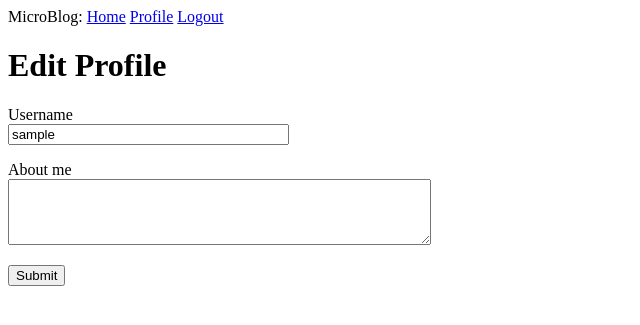
After one commit to IsaMukadam/Microblog, a Flask app: page /edit_profile in a window 1280 px wide. The commit adds this page. Shown: the top 325 px of the page, without its empty margins (0-640 px from the left). Run offline with Flask 3, Linux system fonts and the light colour scheme; the visitor is signed in with stand-in values (Sample User, id 1); data comes from the database, SQL or seed files in the repository; both versions use the stored data as it was after the commit.

Commit message:
feat: add user profile and edit profile pages
- Added route and template for viewing user profile
- Implemented edit profile form with validation
- Updates persist to database and flash success message

```diff
--- a/app/forms.py
+++ b/app/forms.py
@@ -2,6 +2,9 @@ from flask_wtf import FlaskForm
 from wtforms import StringField, PasswordField, BooleanField, SubmitField
 from wtforms.validators import ValidationError, DataRequired, Email, EqualTo
 from wtforms.validators import DataRequired
+from wtforms.validators import Length
+from wtforms import TextAreaField
+
 import sqlalchemy as sa
 
 from app import db
@@ -59,3 +62,18 @@ class RegistrationForm(FlaskForm):
             User.email == email.data))
         if user is not None:
             raise ValidationError('Please use a different email address.')
+
+class EditProfileForm(FlaskForm):
+    """
+    A form to edit the user profile page.
+
+    Attributes:
+        username (StringField): Required field for user's username.
+        about_me (TextAreaField): The about me section for the user.
+
+    Methods:
+        ...
+    """
+    username = StringField('Username', validators=[DataRequired()])
+    about_me = TextAreaField('About me', validators=[Length(min=0, max=140)])
+    submit = SubmitField('Submit')
--- a/app/models.py
+++ b/app/models.py
@@ -7,7 +7,7 @@ from werkzeug.security import generate_password_hash, check_password_hash
 import sqlalchemy as sa
 import sqlalchemy.orm as so
 from flask_login import UserMixin
-
+from hashlib import md5
 
 
 
@@ -27,6 +27,7 @@ class User(UserMixin, db.Model):
         set_password(password): Hashes and stores the provided password.
         check_password(password): Verifies a provided password against the stored hash.
         load_user(id): Returns the user with the id specified.
+        avatar(size): Return the users gravatar icon.
     """
 
     id: so.Mapped[int] = so.mapped_column(primary_key=True)
@@ -51,6 +52,11 @@ class User(UserMixin, db.Model):
         back_populates='author'
     )
 
+    about_me: so.Mapped[Optional[str]] = so.mapped_column(sa.String(140))
+    last_seen: so.Mapped[Optional[datetime]] = so.mapped_column(
+        default=lambda: datetime.now(timezone.utc)
+    )
+
     def __repr__(self):
         return '<User {}>'.format(self.username)
 
@@ -61,6 +67,10 @@ class User(UserMixin, db.Model):
         if self.password_hash is None:
             return False
         return check_password_hash(self.password_hash, password)
+
+    def avatar(self, size):
+        digest = md5(self.email.lower().encode('utf-8')).hexdigest()
+        return f'https://www.gravatar.com/avatar/{digest}?d=identicon&s={size}'
 
     # @login.user_loader
     # def load_user(id):
--- a/app/routes.py
+++ b/app/routes.py
@@ -1,4 +1,5 @@
 from urllib.parse import urlsplit
+from datetime import datetime, timezone
 
 from flask import render_template, flash, redirect, url_for
 from flask import request
@@ -10,12 +11,12 @@ from app import app, db
 from app.forms import RegistrationForm
 from app.forms import LoginForm
 from app.models import User
+from app.forms import EditProfileForm
 
 # @app.route('/') maps the root URL (http://yourdomain.com/) to the function.
 # @app.route('/index') maps the /index URL (http://yourdomain.com/index) to the same function.
 @app.route('/')
 @app.route('/index')
-@login_required
 def index():
     """
     Renders the home page with a sample user and list of blog posts.
@@ -118,3 +119,58 @@ def register():
         flash(f'Congratulations, user {form.username.data} has now been registered!')
         return redirect(url_for('login'))
     return render_template('register.html', title='Register', form=form)
+
+@app.route('/user/<username>')
+@login_required
+def user(username):
+    """
+    Displays the users profile page.
+
+    Args:
+        username (str): The username of the user whose page is being displayed
+
+    Return:
+        Renders the user.html page
+    """
+    user = db.first_or_404(sa.select(User).where(User.username == username))
+    posts = [
+        {'author': user, 'body': 'Test post #1'},
+        {'author': user, 'body': 'Test post #2'}
+    ]
+    return render_template('user.html', user=user, posts=posts)
+
+
+@app.before_request
+def before_request():
+    """
+    Gets the last seen time for a user to display on their profile page.
+    Stores this in the last_seen parameter of the User in the db
+    """
+    if current_user.is_authenticated:
+        current_user.last_seen = datetime.now(timezone.utc)
+        db.session.commit()
+
+@app.route('/edit_profile', methods=['GET', 'POST'])
+@login_required
+def edit_profile():
+    """
+    Allows a logged-in user to view and edit their profile information.
+
+    On GET requests, it pre-populates the form with the current user's profile data.
+    On POST requests, it updates the user's profile if the submitted form is valid.
+
+    Returns:
+        A rendered HTML template for the edit profile page, or redirects back to
+        the same page with a success message after a successful update.
+    """
+    form = EditProfileForm()
+    if form.validate_on_submit():
+        current_user.username = form.username.data
+        current_user.about_me = form.about_me.data
+        db.session.commit()
+        flash('Your changes have been saved.')
+        return redirect(url_for('edit_profile'))
+    elif request.method == 'GET':
+        form.username.data = current_user.username
+        form.about_me.data = current_user.about_me
+    return render_template('edit_profile.html', title='Edit Profile', form=form)
--- a/app/templates/base.html
+++ b/app/templates/base.html
@@ -19,6 +19,7 @@
         <a href="{{ url_for('login') }}">Login</a>
         <a href="{{ url_for('register') }}">Register</a>
         {% else %}
+        <a href="{{ url_for('user', username=current_user.username) }}">Profile</a>
         <a href="{{ url_for('logout') }}">Logout</a>
         {% endif %}
     </nav>
--- /dev/null
+++ b/app/templates/edit_profile.html
@@ -0,0 +1,23 @@
+{% extends 'base.html' %}
+
+{% block content %}
+<h1>Edit Profile</h1>
+<form action="" method="post">
+    {{ form.hidden_tag() }}
+    <p>
+        {{ form.username.label }}<br>
+        {{ form.username(size=32)}}<br>
+        {% for error in form.username.errors %}
+        <span style="color: red;">[{{ error }}]</span>
+        {% endfor %}
+    </p>
+    <p>
+        {{ form.about_me.label }}<br>
+        {{ form.about_me(cols=50, rows=4) }}<br>
+        {% for error in form.about_me.errors %}
+        <span style="color: red;">[{{ error }}]</span>
+        {% endfor %}
+    </p>
+    <p>{{ form.submit() }}</p>
+</form>
+{% endblock %}
```
Also changed, not shown: app/templates/_post.html (added, +8 -0 lines), app/templates/user.html (added, +22 -0 lines), migrations/versions/a2af1f22cda4_new_fields_in_user_model.py (added, +34 -0 lines), app.db.
